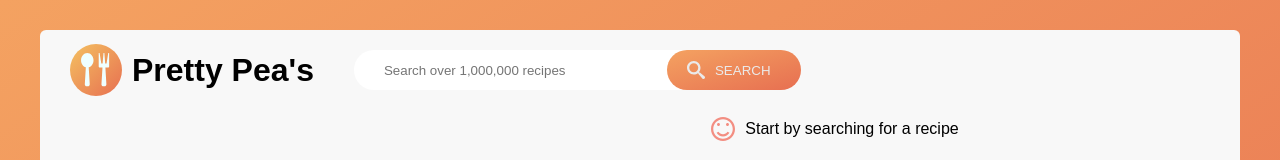
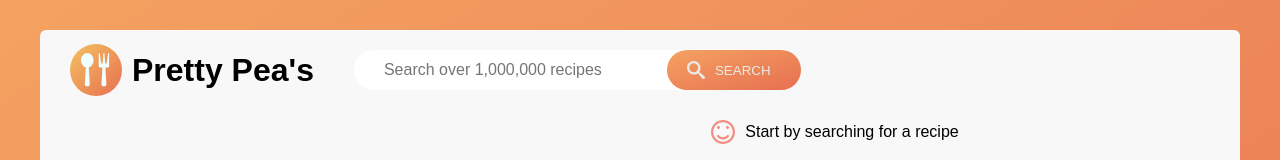
Before and after one commit to Rickperez87/pretty-peas, a React (Vite) app: page / in a window 1280 px wide. Shown: the top 160 px of the page. Built offline with nearby package versions, Linux system fonts and the light colour scheme.

Commit message:
syle line height, inherit font props in searchbar

```diff
--- a/src/components/App/base.scss
+++ b/src/components/App/base.scss
@@ -9,6 +9,7 @@
 }
 html {
   font-size: 62.5%;
+  line-height: 1.5;
 }
 body {
   font-size: 1.6rem;
--- a/src/components/Searchbar/style.scss
+++ b/src/components/Searchbar/style.scss
@@ -15,6 +15,8 @@
     border: none;
     flex-basis: 50%;
     padding: 1rem 3rem;
+    font: inherit;
+    font-size: inherit;
     &:focus {
       outline: 10rem;
     }
```
